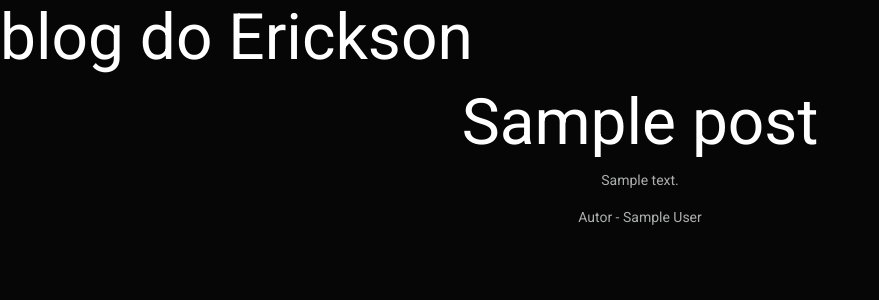
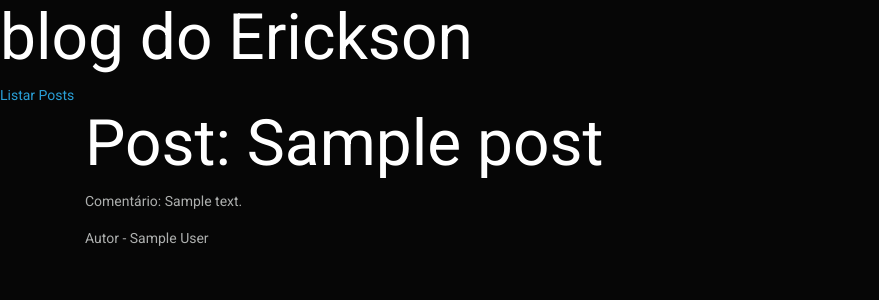
Before and after one commit to Erickson-lopes-dev/SON-Starting-Django, a Django app: template templates/post.html in a window 1280 px wide. Shown: the top 300 px of the page, without its empty margins (0-879 px from the left). Run offline with Django 3.2, Linux system fonts and the light colour scheme; the template is opened without the code that fills it: most values are stand-ins (such as "Sample title", 1, 10 or a date in 2020); some libraries are stand-ins or nearby versions.

Commit message:
creating link to expensive post, creating named routes

```diff
--- a/iniciando_django/urls.py
+++ b/iniciando_django/urls.py
@@ -23,7 +23,7 @@ from my_app import views
 urlpatterns = [
     path('admin/', admin.site.urls),
     path('', views.home),
-    path('posts/<int:post_id>/', views.post),
-    path('posts/', views.post_list),
+    path('posts/<int:post_id>/', views.post, name='post'),
+    path('posts/', views.post_list, name='post_list'),
     # path('posts/<str:post_id>/', views.home_param)
 ]
--- a/templates/layout.html
+++ b/templates/layout.html
@@ -8,7 +8,7 @@
 <body>
 
     <h1>blog do Erickson</h1>
-
+    <nav><a href="{% url 'post_list' %}">Listar Posts</a></nav>
     {% block content %}
     {% endblock %}
 
--- a/templates/post.html
+++ b/templates/post.html
@@ -1,10 +1,10 @@
 {% extends 'layout.html' %}
 
 {% block content %}
-<div align="center">
+<div class="container">
     <article>
-        <h1>{{ post.title }}</h1>
-        <p>{{ post.content }}</p>
+        <h1>Post: {{ post.title }}</h1>
+        <p>Comentário: {{ post.content }}</p>
 <!--        concatenando |add:' '  -->
         <p>Autor - {{ post.user.first_name | add:' ' | add:post.user.last_name }}</p>
     </article>
--- a/templates/post_list.html
+++ b/templates/post_list.html
@@ -7,7 +7,11 @@
     <ul>
 <!--    chamando tag      -->
         {% for post in posts %}
-        <li>{{ post.title }}</li>
+        <li>
+            <a href="{% url 'post' post.id %}">
+                {{ post.title }}
+            </a>
+        </li>
         {% endfor %}
     </ul>
 </div>
```
